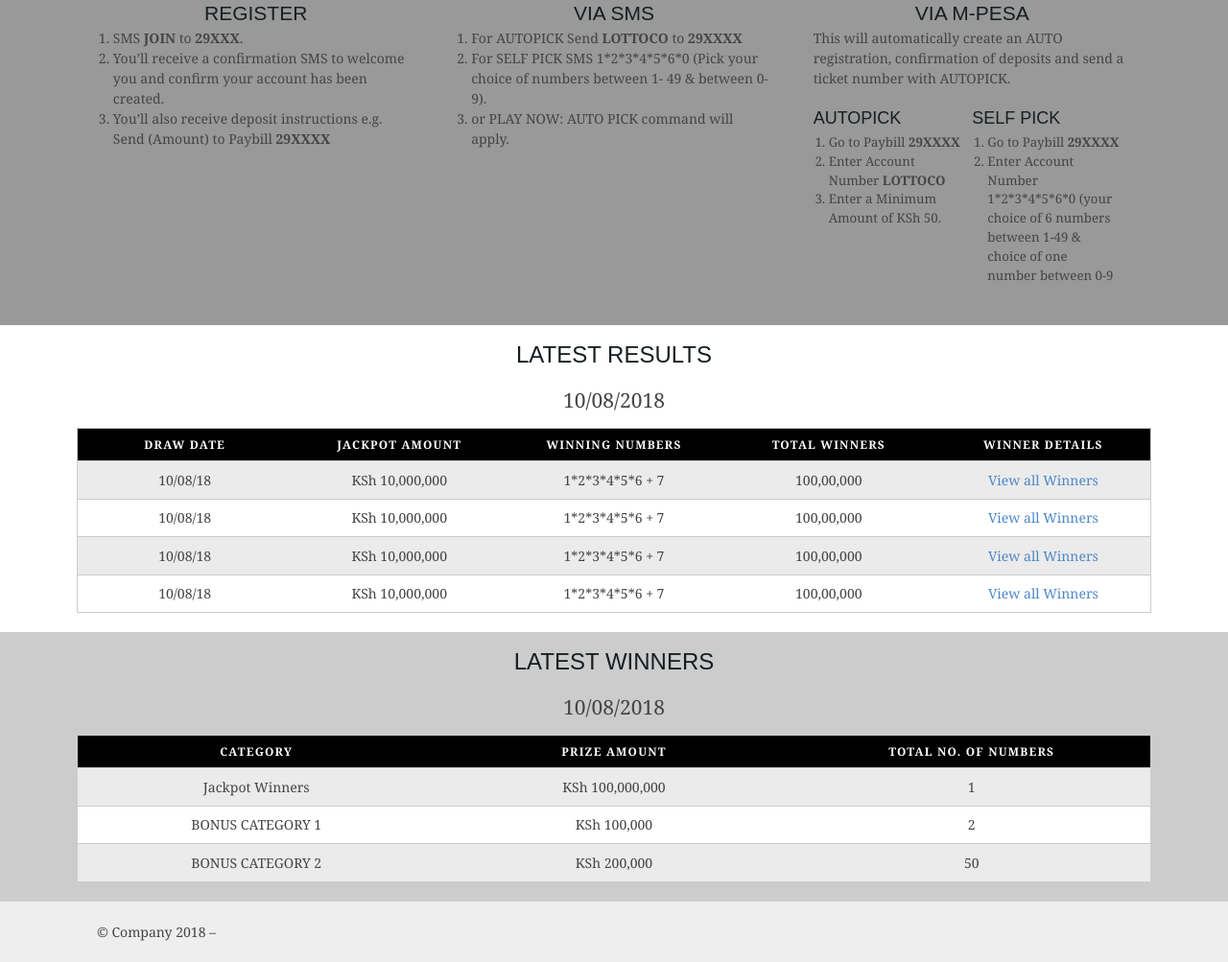
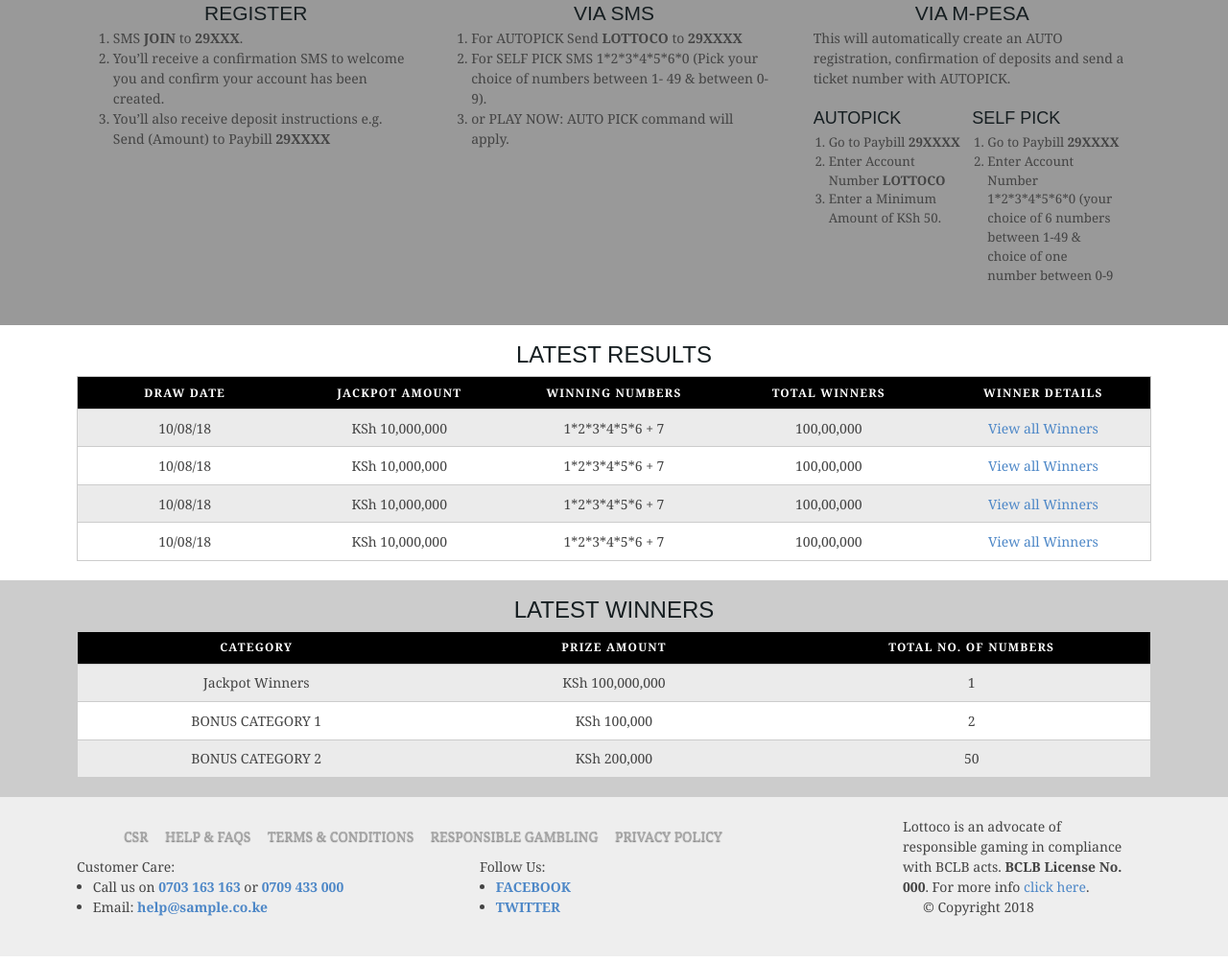
Before and after one commit to mark-mma/lottoco, a plain HTML site: page index.html in a window 1280 px wide. Shown: the part 603-1606 px from the top of the page at 96% size. Drawn offline with Linux system fonts and the light colour scheme; a web font is replaced by a local one.

Commit message:
footer layout and markup

```diff
--- a/index.html
+++ b/index.html
@@ -72,9 +72,9 @@
  									 <!-- <li class="active"><strong>PLAY NOW</strong></li> -->
  									 <li><a href="#">PLAY NOW</a></li>
  									 <li><a href="#">HOW TO PLAY</a></li>
- 									 <li><a href="#">WINNERS &amp; RESULTS</a></li>
+ 									 <li><a href="#">WINNERS</a></li>
+ 									 <li><a href="#">RESULTS</a></li>
  									 <li><a href="#">NEWS</a></li>
- 									 <li><a href="#">HELP &amp; FAQS</a></li>
  								 </ul>
  							 </div>
  						 </nav>
@@ -183,7 +183,7 @@
 							<h3>LATEST RESULTS</h3>
 
 							<table>
-							  <caption>10/08/2018</caption>
+							  <!-- <caption>10/08/2018</caption> -->
 							  <thead>
 							    <tr>
 							      <th scope="col">DRAW DATE</th>
@@ -238,7 +238,7 @@
 							<h3>LATEST WINNERS</h3>
 
 							<table>
-							  <caption>10/08/2018</caption>
+							  <!-- <caption>10/08/2018</caption> -->
 							  <thead>
 							    <tr>
 							      <th scope="col">CATEGORY</th>
@@ -274,8 +274,60 @@
 
 		<footer>
 			<div class="ym-wrapper">
-				<div class="ym-wbox">
-					<p>© Company 2018 &ndash; </a></p>
+				<div class="ym-grid linearize-level-1">
+
+					<div class="ym-g75 ym-gl">
+						<div class="ym-gbox">
+							<div class="footer-menu">
+								<div class="ym-hlist">
+  								 <ul>
+  									 <!-- <li class="active"><strong>PLAY NOW</strong></li> -->
+  									 <li><a href="#">CSR</a></li>
+  									 <li><a href="#">HELP &amp; FAQS</a></li>
+  									 <li><a href="#">TERMS &amp; CONDITIONS</a></li>
+  									 <li><a href="#">RESPONSIBLE GAMBLING</a></li>
+  									 <li><a href="#">PRIVACY POLICY</a></li>
+  								 </ul>
+  							 </div>
+							</div>
+						</div>
+						<div class="ym-grid linearize-level-1">
+      				<div class="ym-g50 ym-gl">
+								<p>Customer Care:</p>
+								<ul>
+									<li>Call us on <a href="tel:0703163163"><strong> 0703 163 163</strong></a> or <a href="tel:0709433000"><strong> 0709 433 000</strong></a></li>
+									<li>Email: <a href="mailto:help@sample.co.ke"><strong> help@sample.co.ke</strong> </a></li>
+								</ul>
+							</div>
+							<div class="ym-g50 ym-gr">
+								<p>Follow Us:</p>
+								<ul>
+									<li><a href="https://www.facebook.com/"><strong>FACEBOOK</strong></a></li>
+									<li><a href="https://twitter.com/"><strong>TWITTER</strong></a></li>
+								</ul>
+							</div>
+						</div>
+
+					</div>
+
+					<div class="ym-g25 ym-gr">
+						<div class="ym-gbox">
+
+							<div class="bclb-license">
+								<p>Lottoco is an advocate of responsible gaming in compliance with BCLB acts. <strong>BCLB License No. 000</strong>. For more info <a href="">click here</a>.</p>
+							</div>
+
+							<div class="ym-grid linearize-level-1">
+	      				<div class="ym-gbox">
+									<div class="copyright">
+										<p>© Copyright 2018 </a></p>
+									</div>
+								</div>
+							</div>
+
+						</div>
+					</div>
+
 				</div>
 			</div>
 		</footer>
--- a/sass/layout/_footer.scss
+++ b/sass/layout/_footer.scss
@@ -8,3 +8,13 @@
 //     width: 100%;
 //     background-color: $black;
 //   }
+
+footer {
+  padding: 1.42857em;
+  .footer-menu {
+    .ym-hlist {
+      background: none;
+    }
+
+  }
+}
```
Also changed, not shown: stylesheets/main.css, 1 other file.
